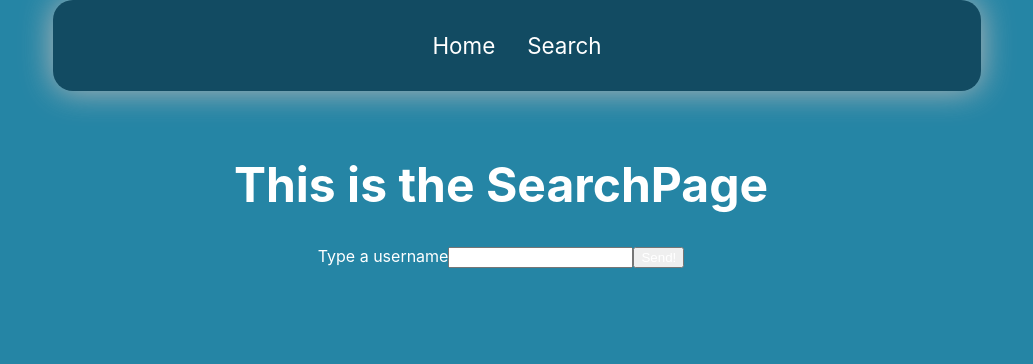
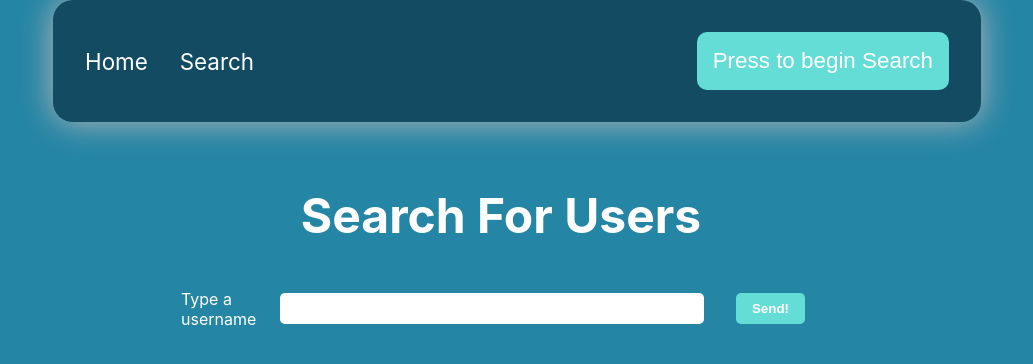
Before and after one commit to sigltech/github_repo_tracker, a React (Create React App) app: page /search in a window 1280 px wide. Shown: the top 364 px of the page, without its empty margins (139-1172 px from the left). Built offline with nearby package versions, Linux system fonts and the light colour scheme; no server answers.

Commit message:
styling to search page and moved button to navbar

```diff
--- a/src/App.css
+++ b/src/App.css
@@ -14,7 +14,8 @@
 nav {
   position: relative;
   display: flex;
-  justify-content: center;
+  justify-content: space-between;
+  align-items: center;
   margin: 0 0 2rem 2rem;
   background: rgb(18, 75, 98);
   width: 70vw;
--- a/src/components/NavBar/index.jsx
+++ b/src/components/NavBar/index.jsx
@@ -1,13 +1,31 @@
 import React from "react";
 import { NavLink } from "react-router-dom";
+import { useNavigate, Outlet } from "react-router-dom";
+import { } from "react-router-dom";
 
 export function NavBar() {
+    const navigate = useNavigate();
+
+    function navigateToSearch() {
+      try {
+        navigate("/search");
+      } catch (error) {
+        console.log(error);
+      }
+    }
+
     return (
+        <>
         <header>
             <nav>
-            <NavLink to="/">Home</NavLink>
-            <NavLink to="/search">Search</NavLink>
+                <div>
+                    <NavLink to="/">Home</NavLink>
+                    <NavLink to="/search">Search</NavLink>
+                </div>
+                <button onClick={navigateToSearch}>Press to begin Search</button>
             </nav>
         </header>
+        <Outlet />
+        </>
     );
 }
--- a/src/components/SearchForm/index.jsx
+++ b/src/components/SearchForm/index.jsx
@@ -1,8 +1,9 @@
+
 import React, { useState, useEffect } from 'react';
 
 function SearchForm(){
     const [username, setUsername] = useState('')
-    const [submitValue, setSubmitValue] = useState('mariesophiecd')
+    const [submitValue, setSubmitValue] = useState('')
 
     function handleUsername(e){
         setUsername(e.target.value);
@@ -29,8 +30,8 @@ function SearchForm(){
 
 
         }
-        fetchRepos()
-    }, [])
+        fetchRepos(submitValue)
+    }, [submitValue])
 
 
 
--- a/src/pages/IndexPage/index.jsx
+++ b/src/pages/IndexPage/index.jsx
@@ -3,21 +3,12 @@ import './style.css'
 import { useNavigate } from "react-router-dom";
 
 export default function IndexPage() {
-  // const navigate = useNavigate();
 
-  // function navigateToSearch() {
-  //   try {
-  //     navigate("/search");
-  //   } catch (error) {
-  //     console.log(error);
-  //   }
-  // }
 
   return (
     <div className="index-container">
 
-      <h1>Learn about a Github Users information</h1>
-      <button /*onClick={navigateToSearch}*/>Press to begin Search</button>
+      <h1>Learn about a Github User's information</h1>
 
     </div>
     )
--- a/src/pages/SearchPage/index.jsx
+++ b/src/pages/SearchPage/index.jsx
@@ -1,5 +1,6 @@
 import React from "react";
 import SearchForm from "../../components/SearchForm";
+import './style.css'
 // import { UserContext } from "../../context/RepoContext";
 
 export default function SearchPage() {
@@ -7,7 +8,7 @@ export default function SearchPage() {
 
     return (
         <>
-            <h1>This is the SearchPage</h1>
+            <h1>Search For Users</h1>
             <SearchForm />
         </>
     );
--- /dev/null
+++ b/src/pages/SearchPage/style.css
@@ -0,0 +1,56 @@
+form {
+    display: flex;
+    align-items: center;
+    width: 50vw;
+}
+
+form input {
+    color: #000;
+}
+
+input[type="text"] {
+    width: 100%;
+    padding: 0.5rem;
+    border: none;
+    border-radius: 5px;
+    margin: 0.5rem 0;
+    margin: 1rem;
+    font-weight: 700;
+}
+
+input[type="text"]:focus,
+input[type="text"]:active {
+    outline: none;
+    border:none;
+    -webkit-box-shadow: 0px 0px 4px 0px rgba(255,255,255,1);
+    -moz-box-shadow: 0px 0px 4px 0px rgba(255,255,255,1);
+    box-shadow: 0px 0px 4px 0px rgba(255,255,255,1);
+}
+
+input[type="text"]:hover {
+    -webkit-box-shadow: 0px 0px 4px 0px rgba(255,255,255,1);
+    -moz-box-shadow: 0px 0px 4px 0px rgba(255,255,255,1);
+    box-shadow: 0px 0px 4px 0px rgba(255,255,255,1);
+}
+
+input[type="submit"] {
+    border: none;
+    padding: 0.5rem 1rem;
+    border-radius: 5px;
+    margin: 1rem;
+    transition: background 0.3s ease-in-out;
+    cursor: pointer;
+    font-weight: 700;
+    background: rgb(101, 221, 215);
+    color: #ffffff;
+}
+
+input[type="submit"]:hover {
+    background-color: rgb(31, 111, 138);
+}
+
+/* label */
+
+label {
+    width: max-content;
+}
```
Also changed, not shown: 1 other file (tests, documents, lock files or other folders).
